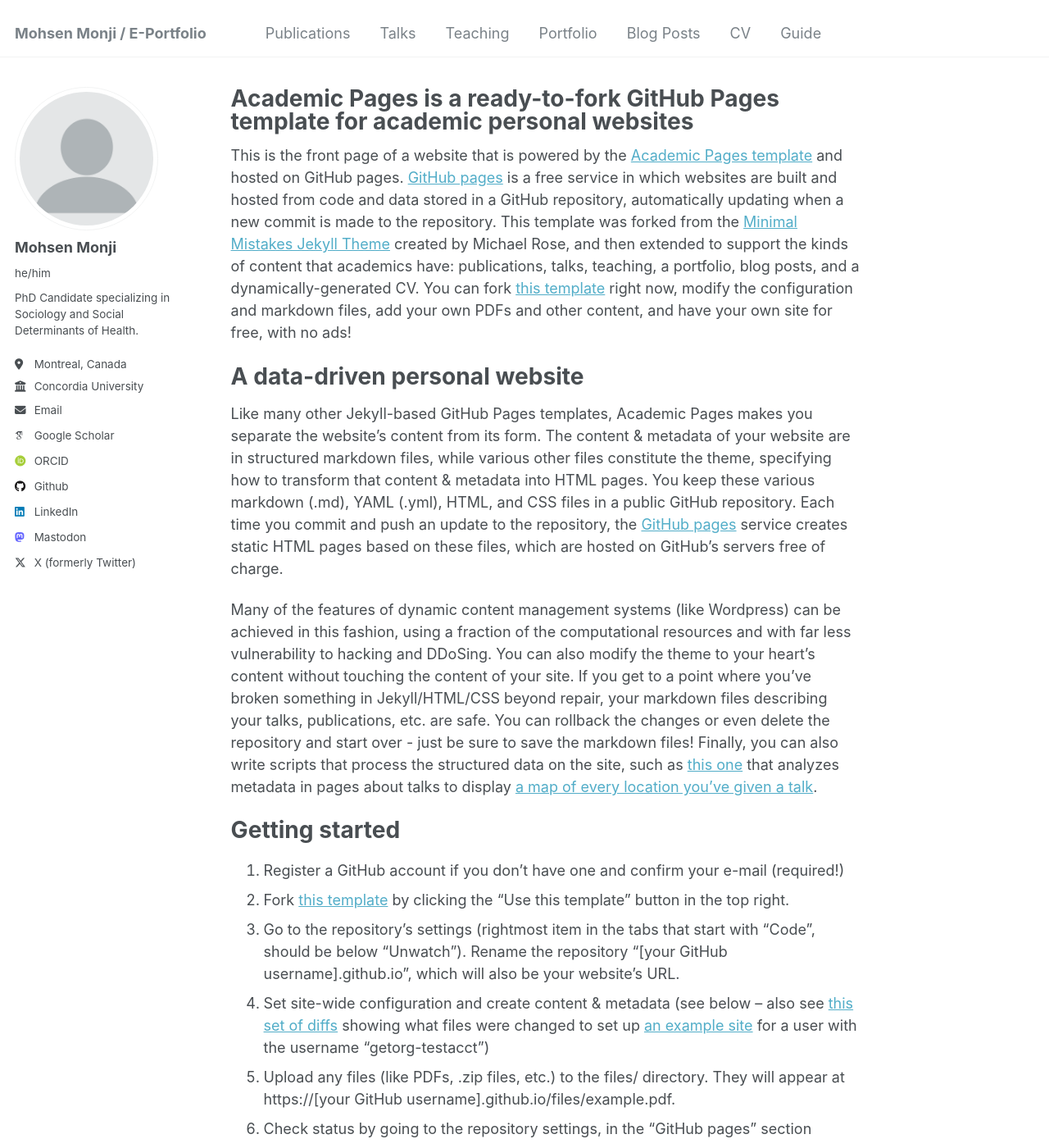
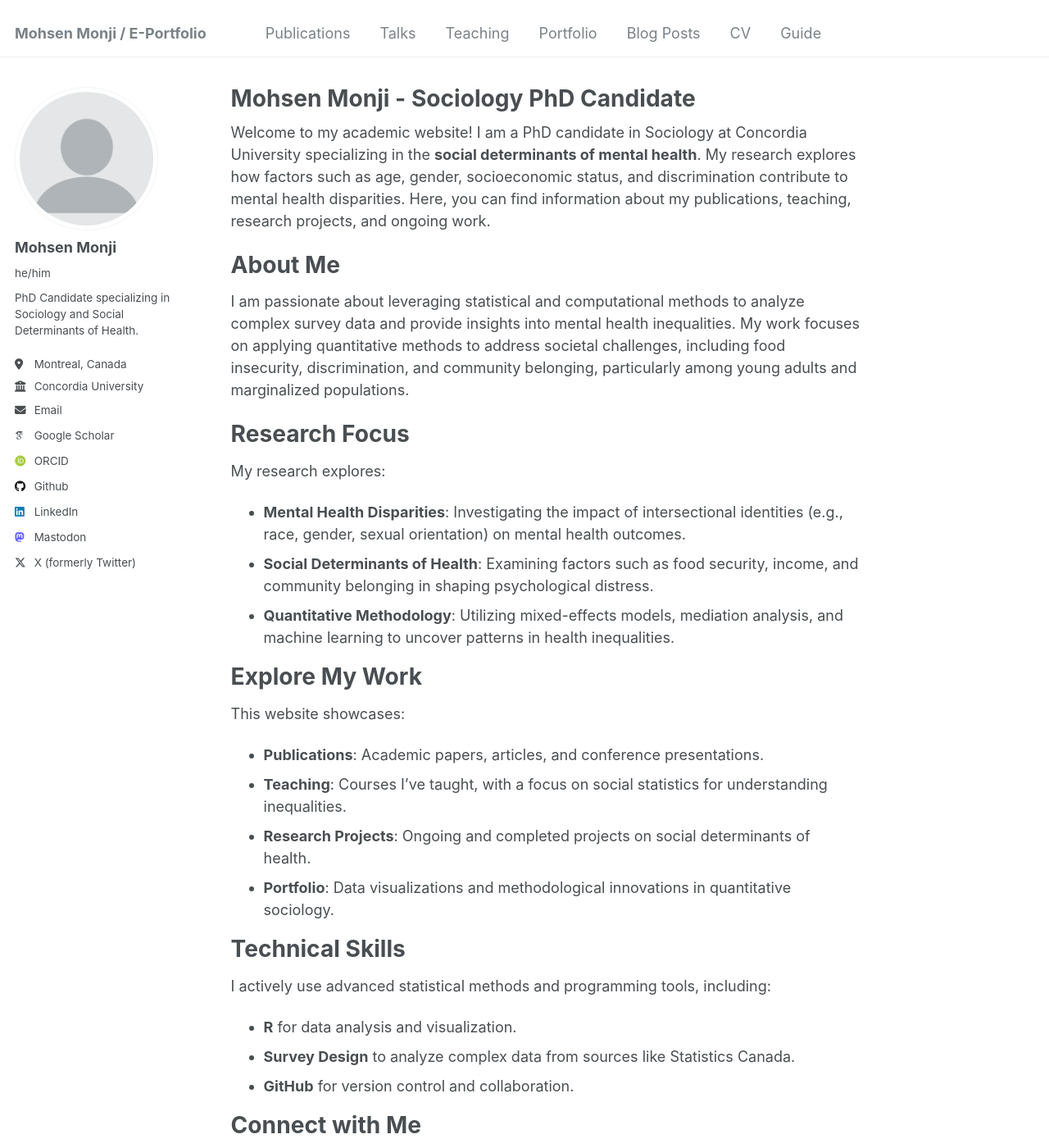
Before and after one commit to Mohsnmonji/mohsnmonji.github.io, a Jekyll site: the page built from _pages/about.md, in a window 1280 px wide and 1400 px high. Shown: the whole window at 82% size. Built offline with Jekyll 4.4.1, drawn with Linux system fonts in a browser that asks for light colours; some web fonts are replaced; some of the changed text lies outside the part shown.

Commit message:
Update about.md

```diff
--- a/_pages/about.md
+++ b/_pages/about.md
@@ -1,49 +1,44 @@
 ---
 permalink: /
-title: "Academic Pages is a ready-to-fork GitHub Pages template for academic personal websites"
+title: "Mohsen Monji - Sociology PhD Candidate"
 author_profile: true
 redirect_from:
   - /about/
   - /about.html
 ---
 
-This is the front page of a website that is powered by the [Academic Pages template](https://github.com/academicpages/academicpages.github.io) and hosted on GitHub pages. [GitHub pages](https://pages.github.com) is a free service in which websites are built and hosted from code and data stored in a GitHub repository, automatically updating when a new commit is made to the repository. This template was forked from the [Minimal Mistakes Jekyll Theme](https://mmistakes.github.io/minimal-mistakes/) created by Michael Rose, and then extended to support the kinds of content that academics have: publications, talks, teaching, a portfolio, blog posts, and a dynamically-generated CV. You can fork [this template](https://github.com/academicpages/academicpages.github.io) right now, modify the configuration and markdown files, add your own PDFs and other content, and have your own site for free, with no ads!
+Welcome to my academic website! I am a PhD candidate in Sociology at Concordia University specializing in the **social determinants of mental health**. My research explores how factors such as age, gender, socioeconomic status, and discrimination contribute to mental health disparities. Here, you can find information about my publications, teaching, research projects, and ongoing work.
 
-A data-driven personal website
+About Me
 ======
-Like many other Jekyll-based GitHub Pages templates, Academic Pages makes you separate the website's content from its form. The content & metadata of your website are in structured markdown files, while various other files constitute the theme, specifying how to transform that content & metadata into HTML pages. You keep these various markdown (.md), YAML (.yml), HTML, and CSS files in a public GitHub repository. Each time you commit and push an update to the repository, the [GitHub pages](https://pages.github.com/) service creates static HTML pages based on these files, which are hosted on GitHub's servers free of charge.
+I am passionate about leveraging statistical and computational methods to analyze complex survey data and provide insights into mental health inequalities. My work focuses on applying quantitative methods to address societal challenges, including food insecurity, discrimination, and community belonging, particularly among young adults and marginalized populations.
 
-Many of the features of dynamic content management systems (like Wordpress) can be achieved in this fashion, using a fraction of the computational resources and with far less vulnerability to hacking and DDoSing. You can also modify the theme to your heart's content without touching the content of your site. If you get to a point where you've broken something in Jekyll/HTML/CSS beyond repair, your markdown files describing your talks, publications, etc. are safe. You can rollback the changes or even delete the repository and start over - just be sure to save the markdown files! Finally, you can also write scripts that process the structured data on the site, such as [this one](https://github.com/academicpages/academicpages.github.io/blob/master/talkmap.ipynb) that analyzes metadata in pages about talks to display [a map of every location you've given a talk](https://academicpages.github.io/talkmap.html).
+Research Focus
+======
+My research explores:
+- **Mental Health Disparities**: Investigating the impact of intersectional identities (e.g., race, gender, sexual orientation) on mental health outcomes.
+- **Social Determinants of Health**: Examining factors such as food security, income, and community belonging in shaping psychological distress.
+- **Quantitative Methodology**: Utilizing mixed-effects models, mediation analysis, and machine learning to uncover patterns in health inequalities.
 
-Getting started
+Explore My Work
 ======
-1. Register a GitHub account if you don't have one and confirm your e-mail (required!)
-1. Fork [this template](https://github.com/academicpages/academicpages.github.io) by clicking the "Use this template" button in the top right.
-1. Go to the repository's settings (rightmost item in the tabs that start with "Code", should be below "Unwatch"). Rename the repository "[your GitHub username].github.io", which will also be your website's URL.
-1. Set site-wide configuration and create content & metadata (see below -- also see [this set of diffs](http://archive.is/3TPas) showing what files were changed to set up [an example site](https://getorg-testacct.github.io) for a user with the username "getorg-testacct")
-1. Upload any files (like PDFs, .zip files, etc.) to the files/ directory. They will appear at https://[your GitHub username].github.io/files/example.pdf.
-1. Check status by going to the repository settings, in the "GitHub pages" section
+This website showcases:
+- **Publications**: Academic papers, articles, and conference presentations.
+- **Teaching**: Courses I’ve taught, with a focus on social statistics for understanding inequalities.
+- **Research Projects**: Ongoing and completed projects on social determinants of health.
+- **Portfolio**: Data visualizations and methodological innovations in quantitative sociology.
 
-Site-wide configuration
-------
-The main configuration file for the site is in the base directory in [_config.yml](https://github.com/academicpages/academicpages.github.io/blob/master/_config.yml), which defines the content in the sidebars and other site-wide features. You will need to replace the default variables with ones about yourself and your site's github repository. The configuration file for the top menu is in [_data/navigation.yml](https://github.com/academicpages/academicpages.github.io/blob/master/_data/navigation.yml). For example, if you don't have a portfolio or blog posts, you can remove those items from that navigation.yml file to remove them from the header.
+Technical Skills
+======
+I actively use advanced statistical methods and programming tools, including:
+- **R** for data analysis and visualization.
+- **Survey Design** to analyze complex data from sources like Statistics Canada.
+- **GitHub** for version control and collaboration.
 
-Create content & metadata
-------
-For site content, there is one markdown file for each type of content, which are stored in directories like _publications, _talks, _posts, _teaching, or _pages. For example, each talk is a markdown file in the [_talks directory](https://github.com/academicpages/academicpages.github.io/tree/master/_talks). At the top of each markdown file is structured data in YAML about the talk, which the theme will parse to do lots of cool stuff. The same structured data about a talk is used to generate the list of talks on the [Talks page](https://academicpages.github.io/talks), each [individual page](https://academicpages.github.io/talks/2012-03-01-talk-1) for specific talks, the talks section for the [CV page](https://academicpages.github.io/cv), and the [map of places you've given a talk](https://academicpages.github.io/talkmap.html) (if you run this [python file](https://github.com/academicpages/academicpages.github.io/blob/master/talkmap.py) or [Jupyter notebook](https://github.com/academicpages/academicpages.github.io/blob/master/talkmap.ipynb), which creates the HTML for the map based on the contents of the _talks directory).
+Connect with Me
+======
+If you're interested in my research, teaching, or potential collaborations, feel free to reach out!
 
-**Markdown generator**
+You can contact me via email at [mohsen.monji@concordia.ca](mailto:mohsen.monji@concordia.ca) or connect with me on [Google Scholar](https://scholar.google.com/citations?user=PS_CX0AAAAAJ).
 
-The repository includes [a set of Jupyter notebooks](https://github.com/academicpages/academicpages.github.io/tree/master/markdown_generator
-) that converts a CSV containing structured data about talks or presentations into individual markdown files that will be properly formatted for the Academic Pages template. The sample CSVs in that directory are the ones I used to create my own personal website at stuartgeiger.com. My usual workflow is that I keep a spreadsheet of my publications and talks, then run the code in these notebooks to generate the markdown files, then commit and push them to the GitHub repository.
-
-How to edit your site's GitHub repository
-------
-Many people use a git client to create files on their local computer and then push them to GitHub's servers. If you are not familiar with git, you can directly edit these configuration and markdown files directly in the github.com interface. Navigate to a file (like [this one](https://github.com/academicpages/academicpages.github.io/blob/master/_talks/2012-03-01-talk-1.md) and click the pencil icon in the top right of the content preview (to the right of the "Raw | Blame | History" buttons). You can delete a file by clicking the trashcan icon to the right of the pencil icon. You can also create new files or upload files by navigating to a directory and clicking the "Create new file" or "Upload files" buttons.
-
-Example: editing a markdown file for a talk
-![Editing a markdown file for a talk](/images/editing-talk.png)
-
-For more info
-------
-More info about configuring Academic Pages can be found in [the guide](https://academicpages.github.io/markdown/), the [growing wiki](https://github.com/academicpages/academicpages.github.io/wiki), and you can always [ask a question on GitHub](https://github.com/academicpages/academicpages.github.io/discussions). The [guides for the Minimal Mistakes theme](https://mmistakes.github.io/minimal-mistakes/docs/configuration/) (which this theme was forked from) might also be helpful.
+Thank you for visiting my site!
```
